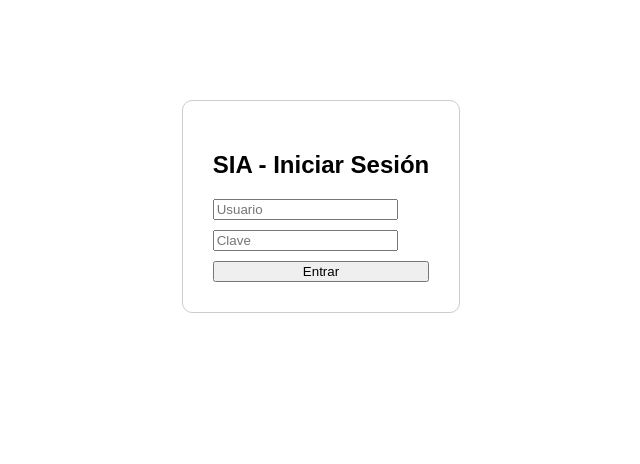
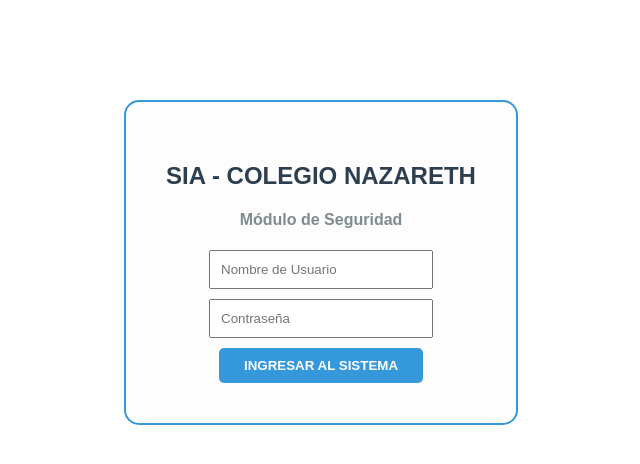
Before and after one commit to adso3070410/SIC-NAZARETH, a React (Vite) app in the folder Documents/SIC -NAZARETH/: page / in a window 1280 px wide. Shown: the top 464 px of the page, without its empty margins (319-959 px from the left). Built offline with nearby package versions, Linux system fonts and the light colour scheme.

Commit message:
Implementación completa Módulo 1: Validación y Asignación de Rol

```diff
--- a/Documents/SIC -NAZARETH/src/components/Login.jsx
+++ b/Documents/SIC -NAZARETH/src/components/Login.jsx
@@ -1,30 +1,55 @@
 import React, { useState } from 'react';
 
 /**
- * ESTÁNDAR: Formulario controlado por estado.
- * COMENTARIO: Valida el acceso al sistema (admin/123).
+ * MÓDULO 1: SEGURIDAD E INICIO DE SESIÓN (CU-01)
+ * DESCRIPCIÓN: Valida credenciales, asigna rol y permite el acceso al SIA.
  */
 function Login({ alEntrar }) {
   const [user, setUser] = useState('');
   const [pass, setPass] = useState('');
 
-  const validar = (e) => {
+  const manejarValidacion = (e) => {
     e.preventDefault();
+
+    // FLUJO BÁSICO: El sistema valida datos (Punto 2 de tu tabla)
     if (user === 'admin' && pass === '123') {
+
+      // ASIGNACIÓN DE ROL: (Punto 3 de tu tabla)
+      alert("¡Acceso Exitoso!\nRol: ADMINISTRADOR\nEstado: Conectado");
+
+      // REDIRECCIÓN: (Punto 4 de tu tabla)
       alEntrar();
+
     } else {
-      alert("Datos incorrectos");
+      alert("Error: Usuario o contraseña incorrectos.");
     }
   };
 
   return (
-    <div style={{ textAlign: 'center', marginTop: '100px', fontFamily: 'sans-serif' }}>
-      <div style={{ border: '1px solid #ccc', display: 'inline-block', padding: '30px', borderRadius: '10px' }}>
-        <h2>SIA - Iniciar Sesión</h2>
-        <form onSubmit={validar}>
-          <input type="text" placeholder="Usuario" onChange={(e) => setUser(e.target.value)} style={{ display: 'block', marginBottom: '10px' }} />
-          <input type="password" placeholder="Clave" onChange={(e) => setPass(e.target.value)} style={{ display: 'block', marginBottom: '10px' }} />
-          <button type="submit" style={{ width: '100%' }}>Entrar</button>
+    <div style={{ textAlign: 'center', marginTop: '100px', fontFamily: 'Arial, sans-serif' }}>
+      <div style={{ border: '2px solid #3498db', display: 'inline-block', padding: '40px', borderRadius: '15px', backgroundColor: '#fdfdfd' }}>
+        <h2 style={{ color: '#2c3e50' }}>SIA - COLEGIO NAZARETH</h2>
+        <h4 style={{ color: '#7f8c8d' }}>Módulo de Seguridad</h4>
+
+        <form onSubmit={manejarValidacion}>
+          <input
+            type="text"
+            placeholder="Nombre de Usuario"
+            onChange={(e) => setUser(e.target.value)}
+            style={{ display: 'block', margin: '10px auto', padding: '10px', width: '200px' }}
+          />
+          <input
+            type="password"
+            placeholder="Contraseña"
+            onChange={(e) => setPass(e.target.value)}
+            style={{ display: 'block', margin: '10px auto', padding: '10px', width: '200px' }}
+          />
+          <button
+            type="submit"
+            style={{ backgroundColor: '#3498db', color: 'white', border: 'none', padding: '10px 25px', borderRadius: '5px', cursor: 'pointer', fontWeight: 'bold' }}
+          >
+            INGRESAR AL SISTEMA
+          </button>
         </form>
       </div>
     </div>
```
